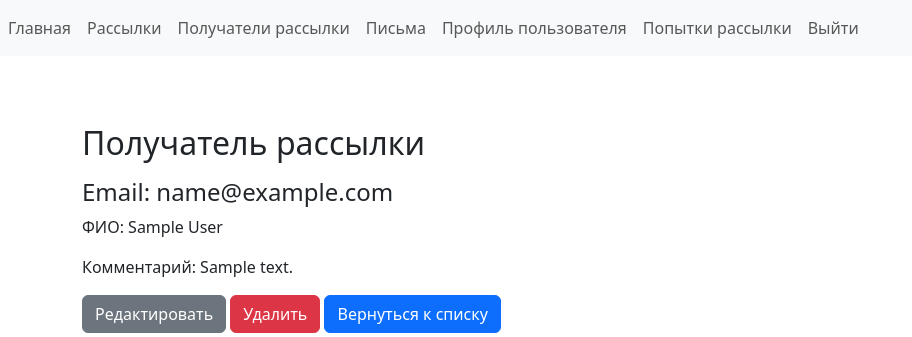
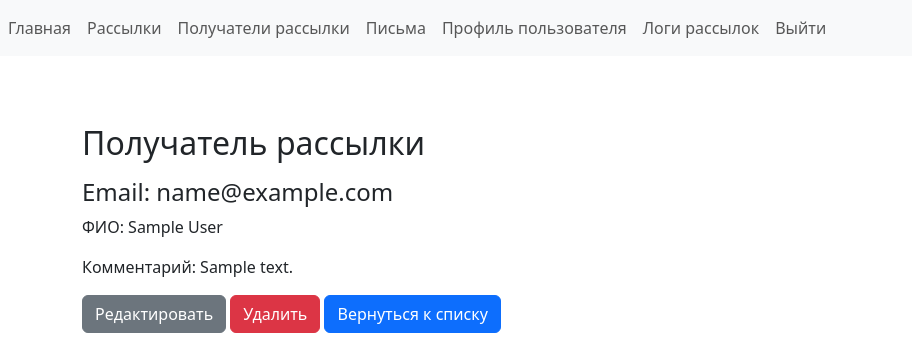
Before and after one commit to SuperZebrocat/NewsletterApp, a Django app: page /clients/1/ in a window 1280 px wide. Shown: the top 337 px of the page, without its empty margins (0-912 px from the left). Run offline with Django 5.2, Linux system fonts and the light colour scheme; a user stored in the database is signed in; tables that the repository leaves empty hold one stand-in row (values such as "Sample post"); some libraries are stand-ins or nearby versions.

Commit message:
Template for nav bar updated

```diff
--- a/newsletters/templates/newsletters/includes/inc_nav_bar.html
+++ b/newsletters/templates/newsletters/includes/inc_nav_bar.html
@@ -22,7 +22,7 @@
                 <a class="nav-link" href="{% url 'users:profile_detail' user.email %}">Профиль пользователя</a>
             </li>
               <li class="nav-item">
-                <a class="nav-link" href="#">Попытки рассылки</a>
+                <a class="nav-link" href="{% url 'newsletters:logs' %}">Логи рассылок</a>
             </li>
             <li class="nav-item">
                 <form method="post" action="{% url 'users:logout' %}" style="display: inline">
```
